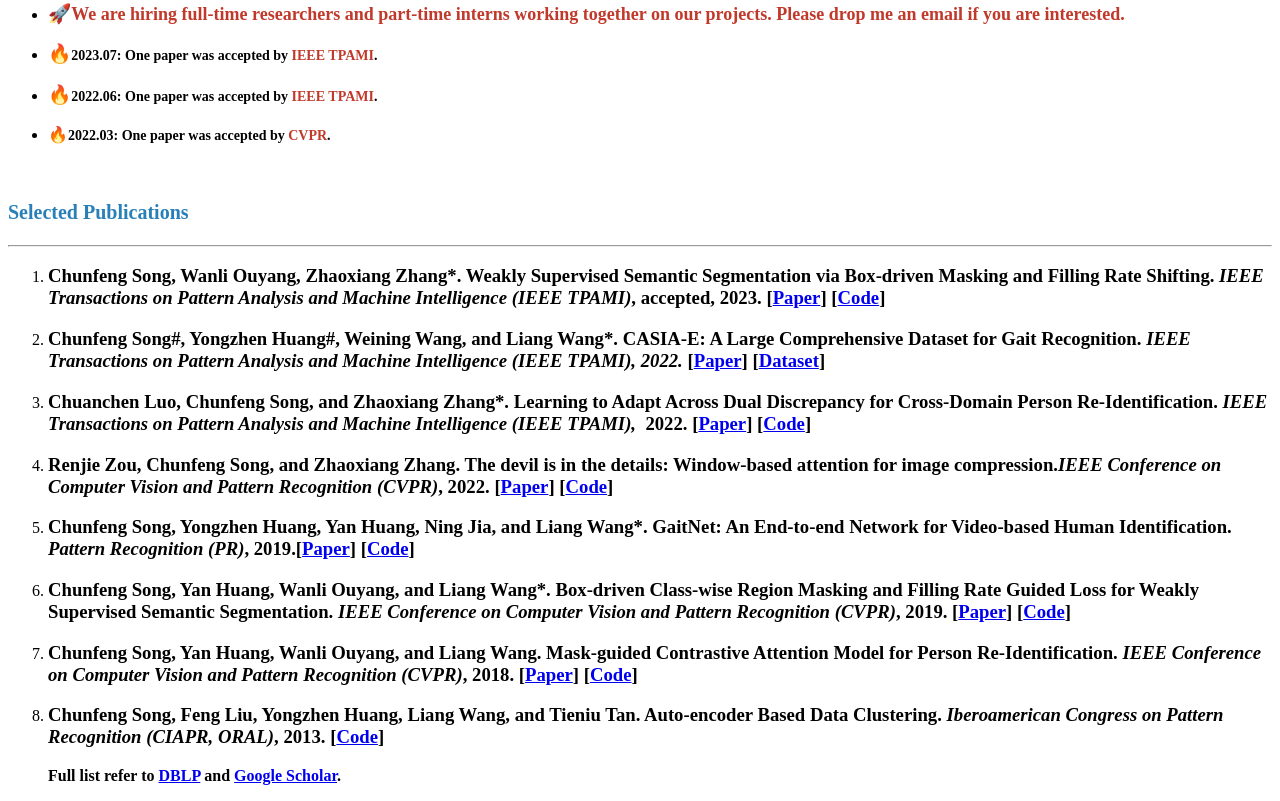
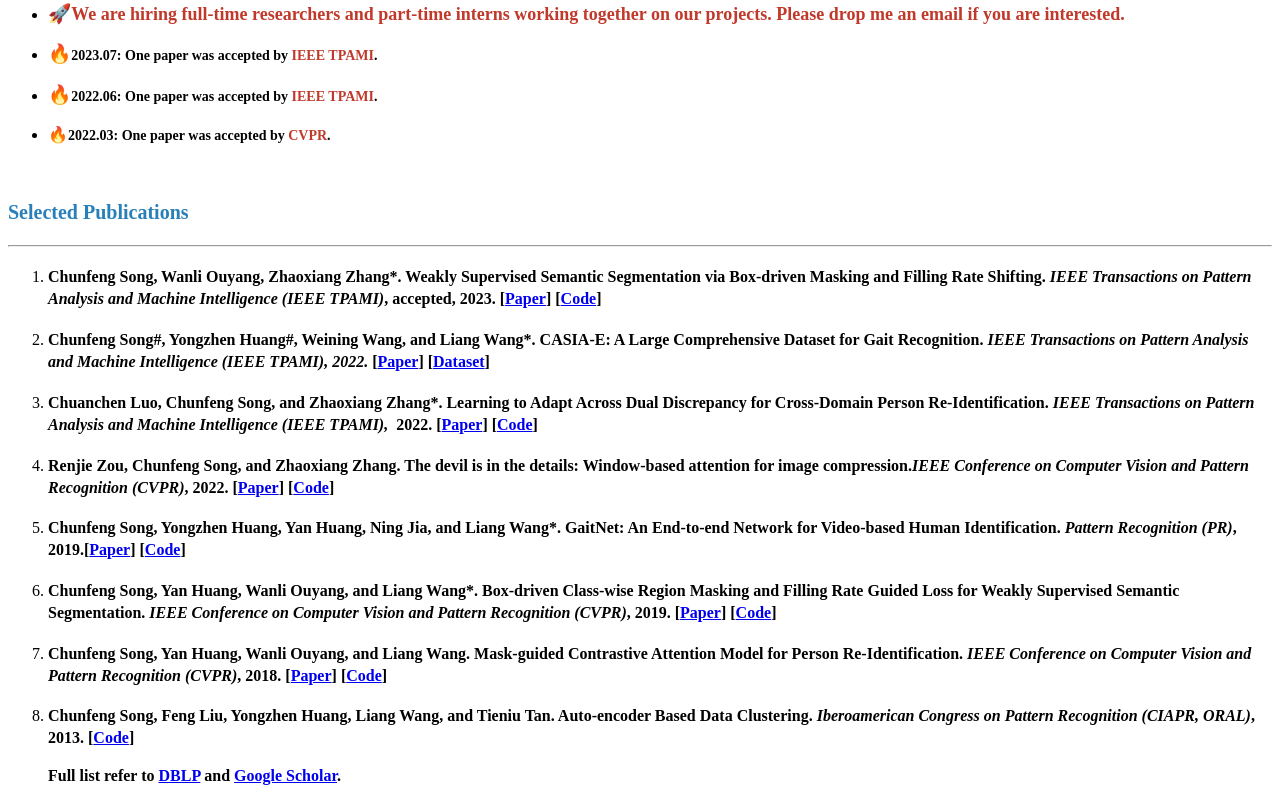
Before and after one commit to cf-song/cf-song.github.com, a plain HTML site: page index.html in a window 1280 px wide. Shown: the part 485-1286 px from the top of the page. Drawn offline with Linux system fonts and the light colour scheme.

Commit message:
Update index.html

```diff
--- a/index.html
+++ b/index.html
@@ -50,14 +50,30 @@ Online HTML, CSS and JavaScript editor to run code online.
 
 <hr />
 <ol>
-	<li><h3><strong>Chunfeng Song</strong>, Wanli Ouyang, Zhaoxiang Zhang*. Weakly Supervised Semantic Segmentation via Box-driven Masking and Filling Rate Shifting.&nbsp;<em>IEEE Transactions on Pattern Analysis and Machine Intelligence (<strong>IEEE TPAMI</strong>)</em>, accepted, 2023. [<a href="https://ieeexplore.ieee.org/abstract/document/10202580">Paper</a>] [<a href="https://github.com/developfeng/BCM">Code</a>]</span></h3></li>
-	<li><h3><strong>Chunfeng Song#</strong>, Yongzhen Huang#, Weining Wang, and Liang Wang*.&nbsp;CASIA-E: A Large Comprehensive Dataset for Gait Recognition.&nbsp;<em>IEEE Transactions on Pattern Analysis and Machine Intelligence (<strong>IEEE TPAMI</strong>), 2022. </em>[<a href="https://ieeexplore.ieee.org/abstract/document/9796582">Paper</a>] [<a href="https://cstr.cn/31253.11.sciencedb.07226">Dataset</a>]</span></h3></li>
-	<li><h3>Chuanchen Luo, <strong>Chunfeng Song</strong>, and Zhaoxiang Zhang*. Learning to Adapt Across Dual Discrepancy for Cross-Domain Person Re-Identification.&nbsp;<em>IEEE Transactions on Pattern Analysis and Machine Intelligence (<strong>IEEE TPAMI</strong>), </em></span>&nbsp;2022.&nbsp;[<a href="https://ieeexplore.ieee.org/abstract/document/9756889/">Paper</a>] [<a href="https://github.com/LuckyDC/generalizing-reid-improved">Code</a>]</span></h3></li>
-	<li><h3>Renjie Zou, <strong>Chunfeng Song</strong>, and Zhaoxiang Zhang. The devil is in the details: Window-based attention for image compression.<em>IEEE Conference on Computer Vision and Pattern Recognition (<strong>CVPR</strong>)</em>, 2022.&nbsp;[<a href="https://openaccess.thecvf.com/content/CVPR2022/html/Zou_The_Devil_Is_in_the_Details_Window-Based_Attention_for_Image_CVPR_2022_paper.html">Paper</a>] [<a href="https://github.com/Googolxx/STF">Code</a>]</span></h3></li>
-	<li><h3><strong>Chunfeng Song</strong>, Yongzhen Huang, Yan Huang, Ning Jia, and Liang Wang*. GaitNet: An End-to-end Network for Video-based Human Identification. <em>Pattern Recognition (<strong>PR</strong>)</em>, 2019.[<a href="https://www.sciencedirect.com/science/article/pii/S0031320319302912">Paper</a>] [<a href="https://github.com/developfeng/GaitNet">Code</a>]</span></h3></li>
-	<li><h3><strong>Chunfeng Song</strong>, Yan Huang, Wanli Ouyang, and Liang Wang*. Box-driven Class-wise Region Masking and Filling Rate Guided Loss for Weakly Supervised Semantic Segmentation. <em>IEEE Conference on Computer Vision and Pattern Recognition (<strong>CVPR</strong>)</em>, 2019.&nbsp;[<a href="https://openaccess.thecvf.com/content_CVPR_2019/html/Song_Box-Driven_Class-Wise_Region_Masking_and_Filling_Rate_Guided_Loss_for_CVPR_2019_paper.html">Paper</a>] [<a href="https://github.com/developfeng/BCM">Code</a>]</span></h3></li>
-	<li><h3><strong>Chunfeng Song</strong>, Yan Huang, Wanli Ouyang, and Liang Wang. Mask-guided Contrastive Attention Model for Person Re-Identification. <em>IEEE Conference on Computer Vision and Pattern Recognition (<strong>CVPR</strong>)</em>, 2018.&nbsp;[<a href="https://openaccess.thecvf.com/content_cvpr_2018/html/Song_Mask-Guided_Contrastive_Attention_CVPR_2018_paper.html">Paper</a>] [<a href="https://github.com/developfeng/MGCAM">Code</a>]</span></h3></li>
-	<li><h3><strong>Chunfeng Song</strong>, Feng Liu, Yongzhen Huang, Liang Wang, and Tieniu Tan. Auto-encoder Based Data Clustering. <em>Iberoamerican Congress on Pattern Recognition (<strong>CIAPR, ORAL</strong>)</em>, 2013. [<a href="https://github.com/developfeng/DeepClustering">Code</a>]</h3></li>
+	<li>
+	<h3><span style="font-size:16px"><strong>Chunfeng Song</strong>, Wanli Ouyang, Zhaoxiang Zhang*. Weakly Supervised Semantic Segmentation via Box-driven Masking and Filling Rate Shifting.&nbsp;<em>IEEE Transactions on Pattern Analysis and Machine Intelligence (<strong>IEEE TPAMI</strong>)</em>, accepted, 2023. [<a href="https://ieeexplore.ieee.org/abstract/document/10202580">Paper</a>] [<a href="https://github.com/developfeng/BCM">Code</a>]</span></h3>
+	</li>
+	<li>
+	<h3><span style="font-size:16px"><strong>Chunfeng Song#</strong>, Yongzhen Huang#, Weining Wang, and Liang Wang*.&nbsp;CASIA-E: A Large Comprehensive Dataset for Gait Recognition.&nbsp;<em>IEEE Transactions on Pattern Analysis and Machine Intelligence (<strong>IEEE TPAMI</strong>), 2022. </em>[<a href="https://ieeexplore.ieee.org/abstract/document/9796582">Paper</a>] [<a href="https://cstr.cn/31253.11.sciencedb.07226">Dataset</a>]</span></h3>
+	</li>
+	<li>
+	<h3><span style="font-size:16px">Chuanchen Luo, <strong>Chunfeng Song</strong>, and Zhaoxiang Zhang*. Learning to Adapt Across Dual Discrepancy for Cross-Domain Person Re-Identification.&nbsp;<em>IEEE Transactions on Pattern Analysis and Machine Intelligence (<strong>IEEE TPAMI</strong>), </em>&nbsp;2022.&nbsp;[<a href="https://ieeexplore.ieee.org/abstract/document/9756889/">Paper</a>] [<a href="https://github.com/LuckyDC/generalizing-reid-improved">Code</a>]</span></h3>
+	</li>
+	<li>
+	<h3><span style="font-size:16px">Renjie Zou, <strong>Chunfeng Song</strong>, and Zhaoxiang Zhang. The devil is in the details: Window-based attention for image compression.<em>IEEE Conference on Computer Vision and Pattern Recognition (<strong>CVPR</strong>)</em>, 2022.&nbsp;[<a href="https://openaccess.thecvf.com/content/CVPR2022/html/Zou_The_Devil_Is_in_the_Details_Window-Based_Attention_for_Image_CVPR_2022_paper.html">Paper</a>] [<a href="https://github.com/Googolxx/STF">Code</a>]</span></h3>
+	</li>
+	<li>
+	<h3><span style="font-size:16px"><strong>Chunfeng Song</strong>, Yongzhen Huang, Yan Huang, Ning Jia, and Liang Wang*. GaitNet: An End-to-end Network for Video-based Human Identification. <em>Pattern Recognition (<strong>PR</strong>)</em>, 2019.[<a href="https://www.sciencedirect.com/science/article/pii/S0031320319302912">Paper</a>] [<a href="https://github.com/developfeng/GaitNet">Code</a>]</span></h3>
+	</li>
+	<li>
+	<h3><span style="font-size:16px"><strong>Chunfeng Song</strong>, Yan Huang, Wanli Ouyang, and Liang Wang*. Box-driven Class-wise Region Masking and Filling Rate Guided Loss for Weakly Supervised Semantic Segmentation. <em>IEEE Conference on Computer Vision and Pattern Recognition (<strong>CVPR</strong>)</em>, 2019.&nbsp;[<a href="https://openaccess.thecvf.com/content_CVPR_2019/html/Song_Box-Driven_Class-Wise_Region_Masking_and_Filling_Rate_Guided_Loss_for_CVPR_2019_paper.html">Paper</a>] [<a href="https://github.com/developfeng/BCM">Code</a>]</span></h3>
+	</li>
+	<li>
+	<h3><span style="font-size:16px"><strong>Chunfeng Song</strong>, Yan Huang, Wanli Ouyang, and Liang Wang. Mask-guided Contrastive Attention Model for Person Re-Identification. <em>IEEE Conference on Computer Vision and Pattern Recognition (<strong>CVPR</strong>)</em>, 2018.&nbsp;[<a href="https://openaccess.thecvf.com/content_cvpr_2018/html/Song_Mask-Guided_Contrastive_Attention_CVPR_2018_paper.html">Paper</a>] [<a href="https://github.com/developfeng/MGCAM">Code</a>]</span></h3>
+	</li>
+	<li>
+	<h3><span style="font-size:16px"><strong>Chunfeng Song</strong>, Feng Liu, Yongzhen Huang, Liang Wang, and Tieniu Tan. Auto-encoder Based Data Clustering. <em>Iberoamerican Congress on Pattern Recognition (<strong>CIAPR, ORAL</strong>)</em>, 2013. [<a href="https://github.com/developfeng/DeepClustering">Code</a>]</span></h3>
+	</li>
 </ol>
 
 <p style="margin-left:40px"><strong>Full list refer to <a href="https://dblp.org/pid/19/7485.html">DBLP</a> and <a href="https://scholar.google.com/citations?user=k-tibewAAAAJ">Google Scholar</a>.</strong></p>
```
